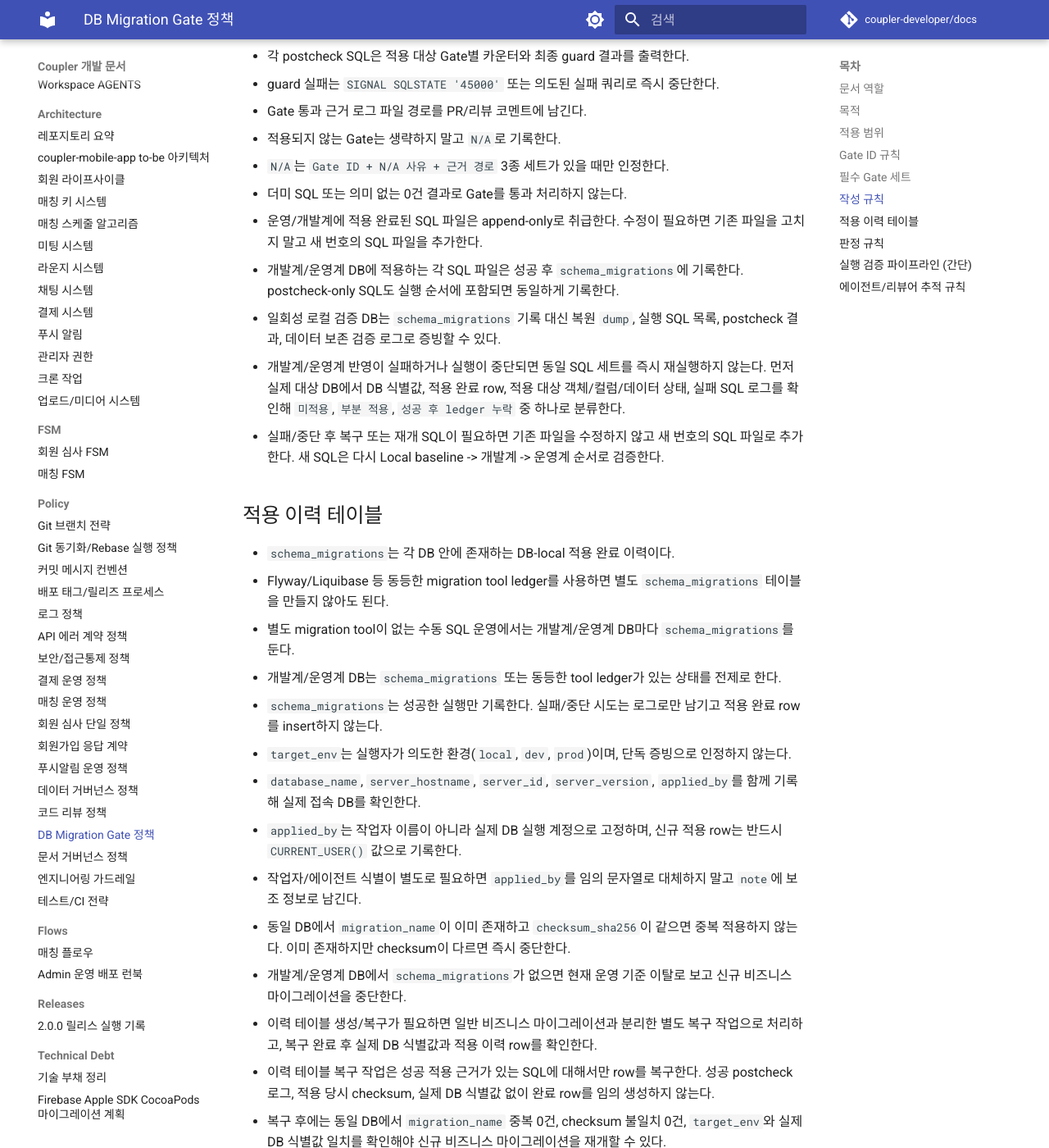
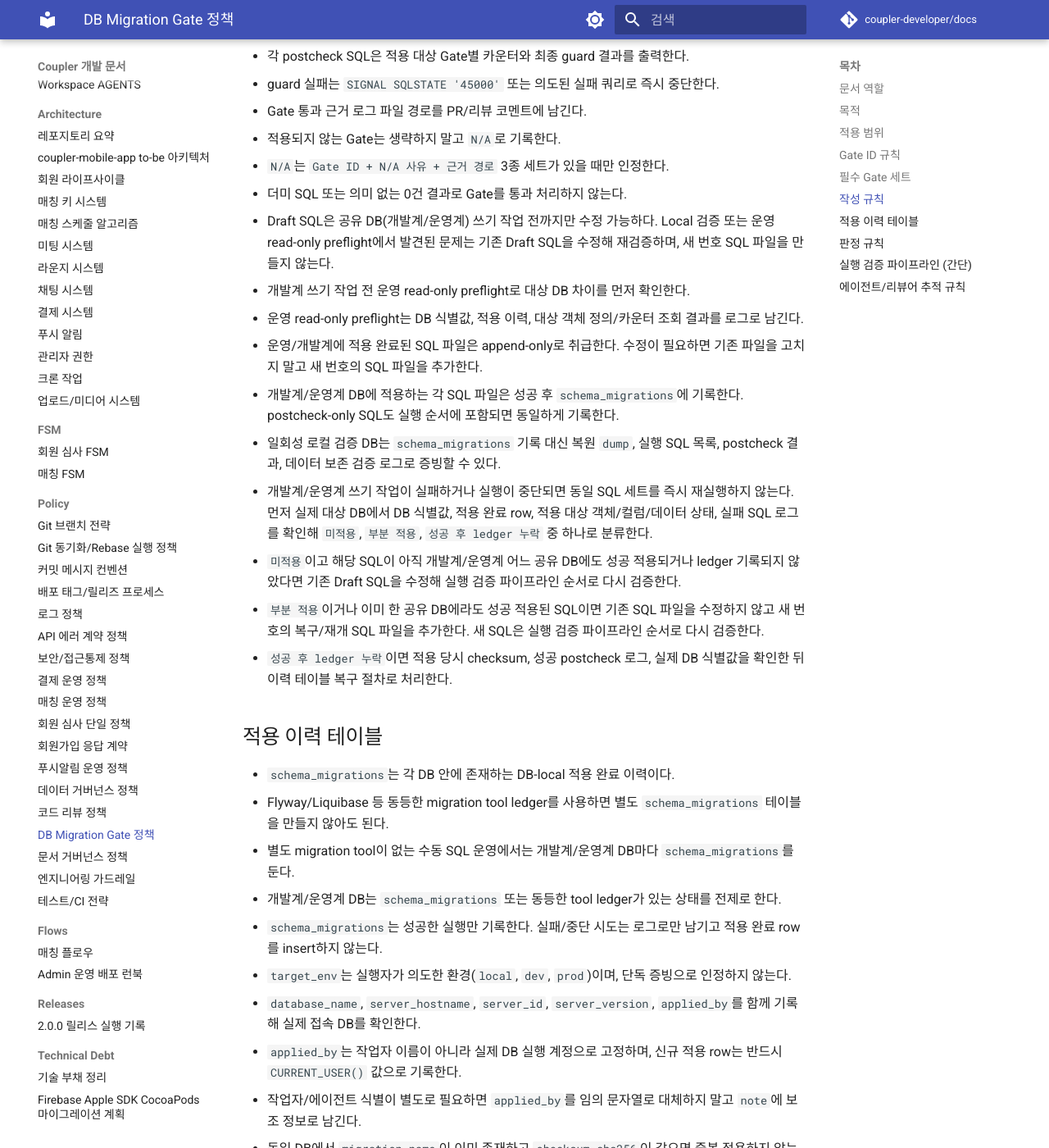
Before and after one commit to coupler-developer/docs, an MkDocs documentation site: the page built from content/policy/db-migration-gate-policy.md, in a window 1280 px wide and 1400 px high, scrolled down 1970 px. Shown: the whole window at 82% size. Built offline with MkDocs 1.6.1 and Material for MkDocs 9.7.7, drawn with Linux system fonts in a browser that asks for light colours; comment, search, counter and statistics services are not loaded; some of the changed text lies outside the part shown.

Commit message:
docs: DB 마이그레이션 게이트 안정화
Changes:
- 실행 검증 파이프라인에 운영 read-only preflight를 추가하고 순서 SoT를 정리
- Draft SQL 수정 가능 범위와 공유 DB 적용 후 append-only 기준 명시
- 실패/중단 분류와 preflight/Gate/ledger 증빙 및 승인 조건 강화

Tests:
- yarn validate:docs 통과

```diff
--- a/content/policy/db-migration-gate-policy.md
+++ b/content/policy/db-migration-gate-policy.md
@@ -12,7 +12,7 @@
 - DB 마이그레이션 검증을 `Gate ID` 기반으로 추적 가능하게 고정한다.
 - 실행자/리뷰어/에이전트가 동일 근거로 합격/실패를 판정하게 한다.
 - fail-closed 원칙으로 중간 상태 배포를 차단한다.
-- 운영 `dump`를 baseline으로 삼아 `Local -> 개발계 DB -> 운영계` 순서로 동일 SQL 검증/반영 절차를 고정한다.
+- 운영 `dump`를 baseline으로 삼고, 본 문서의 실행 검증 파이프라인 순서로 동일 SQL 검증/반영 절차를 고정한다.
 - 각 DB 내부에 적용 완료 이력을 남겨 "어디까지 마이그레이션되었는가"를 파일명/기억이 아니라 DB 조회로 확인하게 한다.
 
 ## 적용 범위
@@ -50,11 +50,16 @@
 - 적용되지 않는 Gate는 생략하지 말고 `N/A`로 기록한다.
 - `N/A`는 `Gate ID + N/A 사유 + 근거 경로` 3종 세트가 있을 때만 인정한다.
 - 더미 SQL 또는 의미 없는 0건 결과로 Gate를 통과 처리하지 않는다.
+- Draft SQL은 공유 DB(개발계/운영계) 쓰기 작업 전까지만 수정 가능하다. Local 검증 또는 운영 read-only preflight에서 발견된 문제는 기존 Draft SQL을 수정해 재검증하며, 새 번호 SQL 파일을 만들지 않는다.
+- 개발계 쓰기 작업 전 운영 read-only preflight로 대상 DB 차이를 먼저 확인한다.
+- 운영 read-only preflight는 DB 식별값, 적용 이력, 대상 객체 정의/카운터 조회 결과를 로그로 남긴다.
 - 운영/개발계에 적용 완료된 SQL 파일은 append-only로 취급한다. 수정이 필요하면 기존 파일을 고치지 말고 새 번호의 SQL 파일을 추가한다.
 - 개발계/운영계 DB에 적용하는 각 SQL 파일은 성공 후 `schema_migrations`에 기록한다. postcheck-only SQL도 실행 순서에 포함되면 동일하게 기록한다.
 - 일회성 로컬 검증 DB는 `schema_migrations` 기록 대신 복원 `dump`, 실행 SQL 목록, postcheck 결과, 데이터 보존 검증 로그로 증빙할 수 있다.
-- 개발계/운영계 반영이 실패하거나 실행이 중단되면 동일 SQL 세트를 즉시 재실행하지 않는다. 먼저 실제 대상 DB에서 DB 식별값, 적용 완료 row, 적용 대상 객체/컬럼/데이터 상태, 실패 SQL 로그를 확인해 `미적용`, `부분 적용`, `성공 후 ledger 누락` 중 하나로 분류한다.
-- 실패/중단 후 복구 또는 재개 SQL이 필요하면 기존 파일을 수정하지 않고 새 번호의 SQL 파일로 추가한다. 새 SQL은 다시 Local baseline -> 개발계 -> 운영계 순서로 검증한다.
+- 개발계/운영계 쓰기 작업이 실패하거나 실행이 중단되면 동일 SQL 세트를 즉시 재실행하지 않는다. 먼저 실제 대상 DB에서 DB 식별값, 적용 완료 row, 적용 대상 객체/컬럼/데이터 상태, 실패 SQL 로그를 확인해 `미적용`, `부분 적용`, `성공 후 ledger 누락` 중 하나로 분류한다.
+- `미적용`이고 해당 SQL이 아직 개발계/운영계 어느 공유 DB에도 성공 적용되거나 ledger 기록되지 않았다면 기존 Draft SQL을 수정해 실행 검증 파이프라인 순서로 다시 검증한다.
+- `부분 적용`이거나 이미 한 공유 DB에라도 성공 적용된 SQL이면 기존 SQL 파일을 수정하지 않고 새 번호의 복구/재개 SQL 파일을 추가한다. 새 SQL은 실행 검증 파이프라인 순서로 다시 검증한다.
+- `성공 후 ledger 누락`이면 적용 당시 checksum, 성공 postcheck 로그, 실제 DB 식별값을 확인한 뒤 이력 테이블 복구 절차로 처리한다.
 
 ## 적용 이력 테이블
 
@@ -166,15 +171,16 @@ ORDER BY id;
 
 1. `Local Baseline 검증`: 최신 운영 `dump`를 로컬 MySQL에 복원하고 precheck SQL을 먼저 실행한다. `DBM-GATE-000` 또는 baseline gate 미통과 시 즉시 중단한다.
 2. `Local 마이그레이션 검증`: 운영 `dump` 기준 로컬 DB에 신규 DDL/backfill/cutover/contract SQL을 순서대로 실행하고, `DBM-GATE-100/200/300/400` 통과 전까지 수정-재실행을 반복한다.
-3. `개발계 이력 확인`: 개발계 DB의 `schema_migrations` 또는 동등한 migration tool ledger를 조회해 적용 예정 SQL의 중복/체크섬 불일치가 없는지 확인한다. ledger가 없으면 즉시 중단한다.
-4. `개발계 반영`: 로컬에서 통과한 동일 SQL 세트를 개발계 DB에 동일 순서로 적용하고, 카운터/해시/guard 결과가 동일 결론(`No Findings`)인지 확인한 뒤 `target_env='dev'`로 기록한다.
-5. `운영계 이력 확인`: 운영계 DB의 `schema_migrations` 또는 동등한 migration tool ledger를 조회해 개발계와 동일한 기준으로 중복/체크섬 불일치를 확인한다. ledger가 없으면 즉시 중단한다.
-6. `운영계 반영`: Local+개발계 검증 완료 후에만 운영계 MySQL에 동일 SQL 세트를 반영한다. 운영계 반영 실패 또는 중단 시 즉시 중단하고, 작성 규칙의 실패/중단 분류를 완료한 뒤 동일 SQL 재시도 또는 새 번호의 복구/재개 SQL 추가 여부를 결정해 Local 단계부터 다시 검증한다.
-7. `운영계 postcheck`: 운영계 반영 직후 동일 Gate 기준 postcheck SQL을 실행해 최종 guard 결과를 확인한다. 성공 후 `target_env='prod'`로 ledger에 기록한다.
-8. `근거 기록`: PR/리뷰에 적용 대상 Gate별 `Gate ID + SQL 파일 경로 + 로그 경로 + schema_migrations row 또는 migration tool ledger`를 남기고, 비적용 Gate는 `Gate ID + N/A 사유 + 근거 경로`를 남긴다.
-9. `승인 조건`: Local/개발계 DB 검증 근거가 없으면 승인하지 않는다. 운영 반영 완료 판정은 운영계 postcheck 로그와 ledger 기록을 함께 확인한다.
+3. `운영 read-only preflight`: 운영계 DB 식별값, 적용 이력, 대상 객체 정의/카운터를 조회해 운영 차이를 먼저 확인한다. 쓰기 작업은 금지한다.
+4. `개발계 이력 확인`: 개발계 DB의 `schema_migrations` 또는 동등한 migration tool ledger를 조회해 적용 예정 SQL의 중복/체크섬 불일치가 없는지 확인한다. ledger가 없으면 즉시 중단한다.
+5. `개발계 반영`: 로컬에서 통과한 동일 SQL 세트를 개발계 DB에 동일 순서로 적용하고, 카운터/해시/guard 결과가 동일 결론(`No Findings`)인지 확인한 뒤 `target_env='dev'`로 기록한다.
+6. `운영계 이력 확인`: 운영계 DB의 `schema_migrations` 또는 동등한 migration tool ledger를 조회해 개발계와 동일한 기준으로 중복/체크섬 불일치를 확인한다. ledger가 없으면 즉시 중단한다.
+7. `운영계 반영`: Local+개발계 검증 완료 후에만 운영계 MySQL에 동일 SQL 세트를 반영한다. 운영계 반영 실패 또는 중단 시 즉시 중단하고, 작성 규칙의 실패/중단 분류에 따라 후속 조치를 결정한다. 재검증이 필요한 SQL은 실행 검증 파이프라인 순서로 다시 검증한다.
+8. `운영계 postcheck`: 운영계 반영 직후 동일 Gate 기준 postcheck SQL을 실행해 최종 guard 결과를 확인한다. 성공 후 `target_env='prod'`로 ledger에 기록한다.
+9. `근거 기록`: PR/리뷰에 운영 read-only preflight 로그 경로(`DB 식별값 + 적용 이력 + 대상 객체 정의/카운터`)를 남긴다. 적용 대상 Gate별 `Gate ID + SQL 파일 경로 + 로그 경로 + schema_migrations row 또는 migration tool ledger`를 남기고, 비적용 Gate는 `Gate ID + N/A 사유 + 근거 경로`를 남긴다.
+10. `승인 조건`: Local 검증, 운영 read-only preflight, 개발계 DB 검증 근거 중 하나라도 없으면 승인하지 않는다. 운영 반영 완료 판정은 운영계 postcheck 로그와 ledger 기록을 함께 확인한다.
 
 ## 에이전트/리뷰어 추적 규칙
 
 - 작업 지시 또는 리뷰에서 `DBM-GATE-*`가 언급되면, 본 문서를 우선 기준으로 해석한다.
-- 근거 제시는 적용 Gate에 대해 `Gate ID + SQL 파일 경로 + 로그 경로 + schema_migrations row 또는 migration tool ledger`, 비적용 Gate에 대해 `Gate ID + N/A 사유 + 근거 경로`를 기본으로 한다.
+- 근거 제시는 운영 read-only preflight에 대해 `로그 경로 + DB 식별값 + 적용 이력 + 대상 객체 정의/카운터`, 적용 Gate에 대해 `Gate ID + SQL 파일 경로 + 로그 경로 + schema_migrations row 또는 migration tool ledger`, 비적용 Gate에 대해 `Gate ID + N/A 사유 + 근거 경로`를 기본으로 한다.
```
